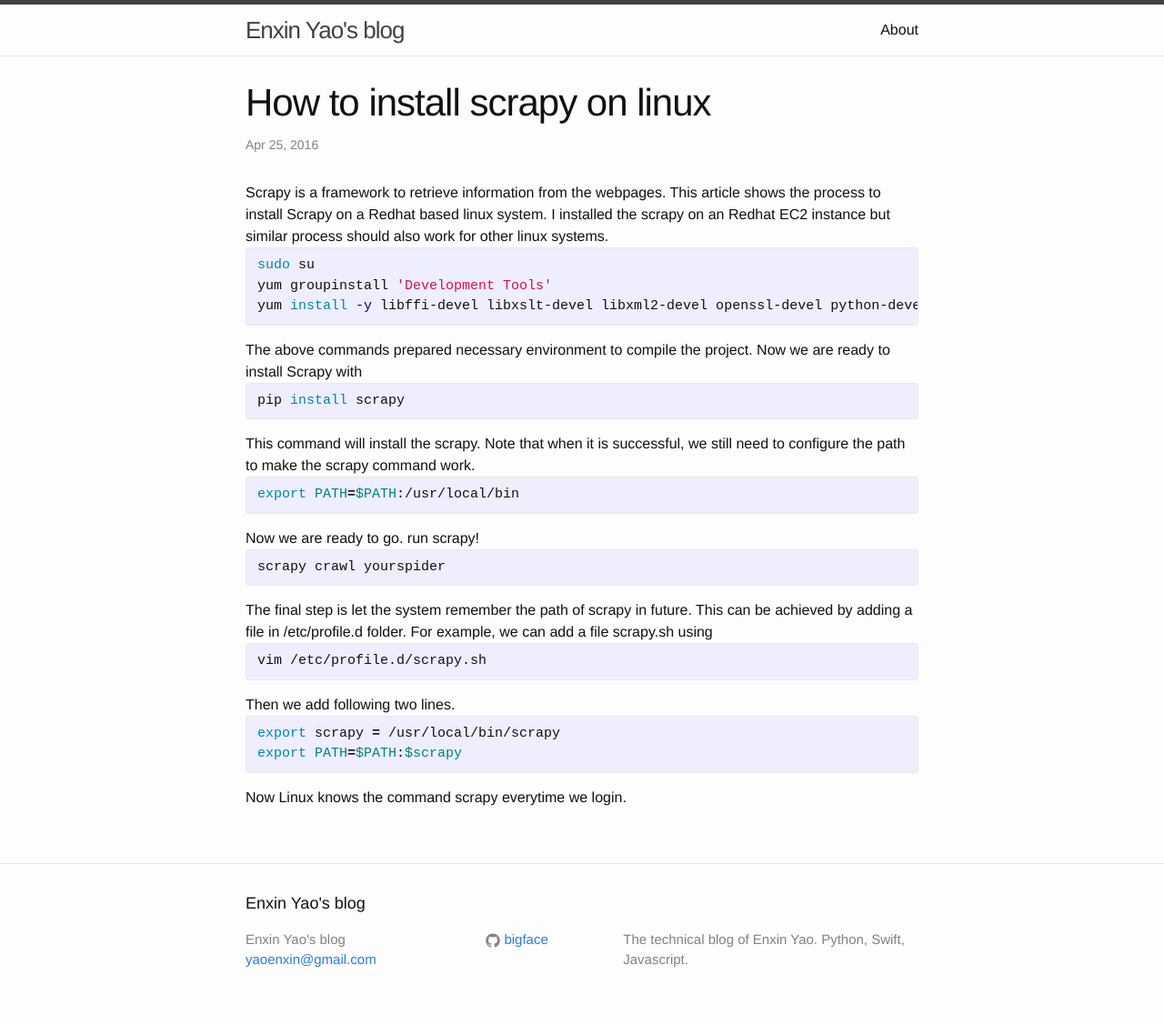
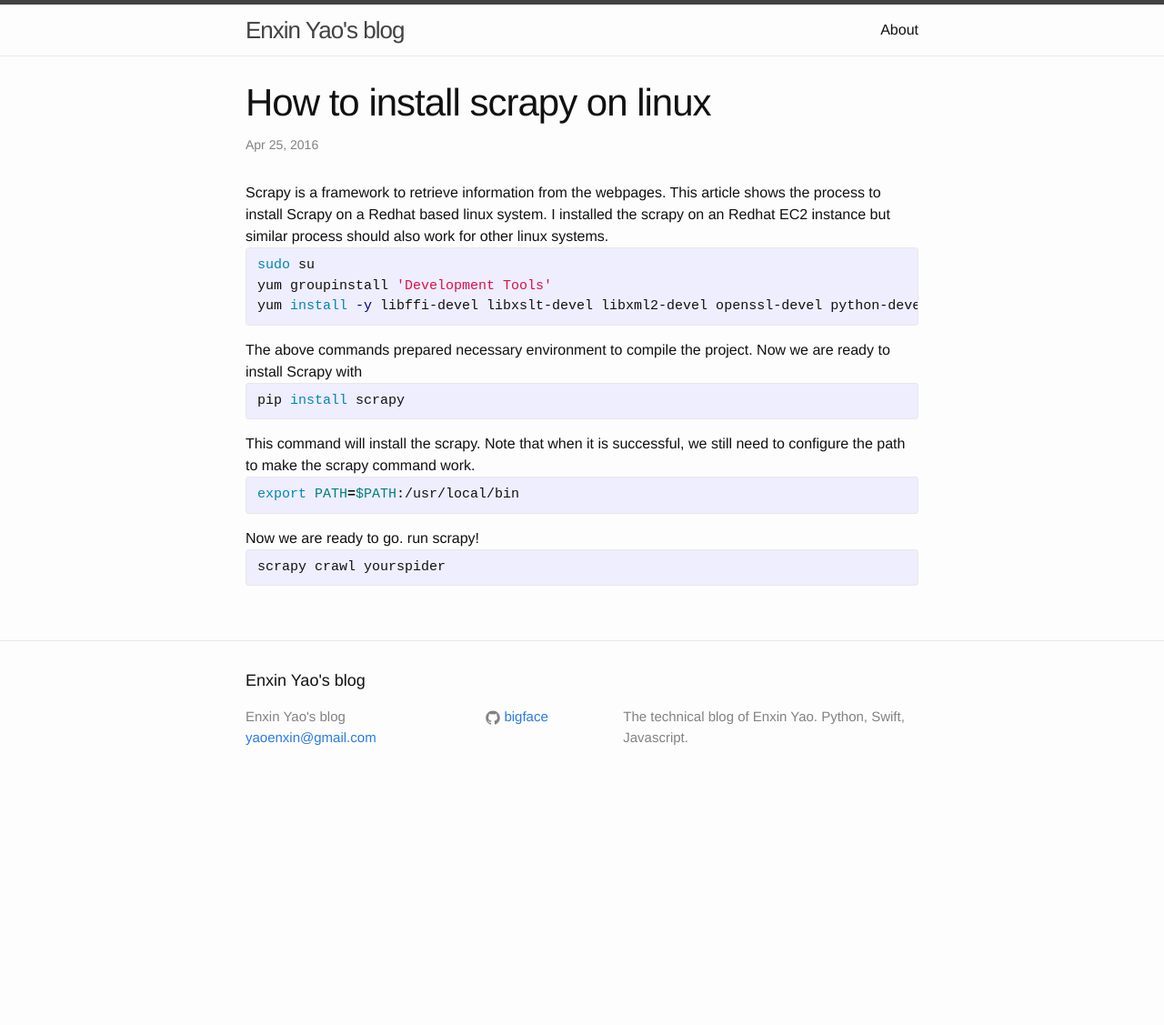
Before and after one commit to ansonyao/ansonyao.github.io, a Jekyll site: the page built from _posts/2016-04-24-how-to-install-scrapy-on-linux.html, in a window 1280 px wide. Shown: the whole page at 91% size. Built offline with Jekyll 4.4.1, drawn with Linux system fonts in a browser that asks for light colours; after the commit the page ends 900 px from its top, so only the background shows below that.

Commit message:
edit post again

```diff
--- a/_posts/2016-04-24-how-to-install-scrapy-on-linux.html
+++ b/_posts/2016-04-24-how-to-install-scrapy-on-linux.html
@@ -30,17 +30,3 @@ Now we are ready to go. run scrapy!
 {% highlight bash %}
 scrapy crawl yourspider
 {% endhighlight %}
-
-The final step is let the system remember the path of scrapy in future. This can be achieved by adding a file in /etc/profile.d folder. For example, we can add a file scrapy.sh using
-
-{% highlight bash %}
-vim /etc/profile.d/scrapy.sh
-{% endhighlight %}
-
-Then we add following two lines.
-{% highlight bash %}
-export scrapy = /usr/local/bin/scrapy
-export PATH=$PATH:$scrapy
-{% endhighlight %}
-
-Now Linux knows the command scrapy everytime we login.
```
